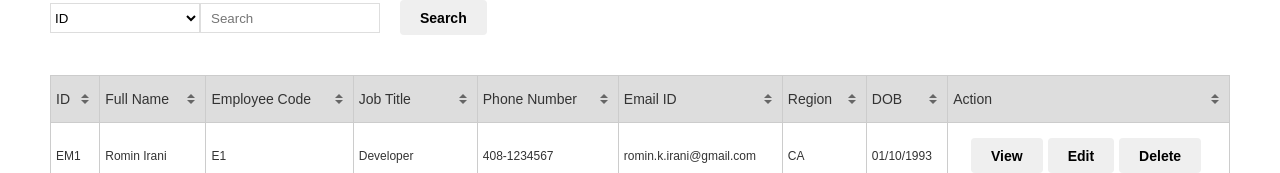
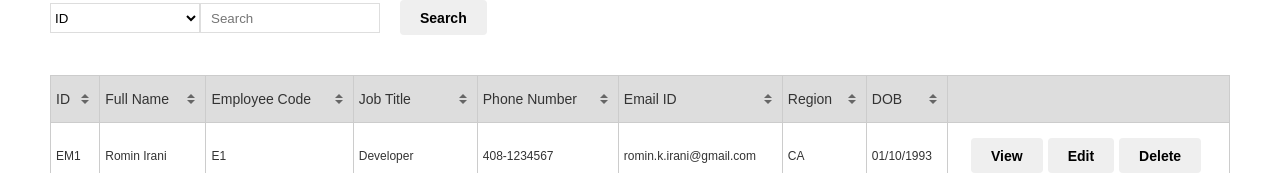
Before and after one commit to premaddx/crud-master, a React (Create React App) app: page / in a window 1280 px wide. Shown: the part 216-389 px from the top of the page. Built offline with nearby package versions, Linux system fonts and the light colour scheme.

Commit message:
configurable cols

```diff
--- a/src/components/HomePage/constants.js
+++ b/src/components/HomePage/constants.js
@@ -1,17 +1,44 @@
 import React, { Fragment } from "react";
 import Input from "../Input";
 
-
 export const COLUMNS = {
-  ID: "id",
-  "Full Name": "preferredFullName",
-  "Employee Code": "employeeCode",
-  "Job Title": "jobTitleName",
-  "Phone Number": "phoneNumber",
-  "Email ID": "emailAddress",
-  Region: "region",
-  DOB: "dob",
-  Action: null
+  id:{
+    label: "ID",
+    sortable: true
+  },
+  preferredFullName:{
+    label: "Full Name",
+    sortable: true
+  },
+  employeeCode:{
+    label: "Employee Code",
+    sortable: true
+  },
+  jobTitleName:{
+    label: "Job Title",
+    sortable: true
+  },
+  phoneNumber:{
+    label: "Phone Number",
+    sortable: true
+  },
+  emailAddress:{
+    label: "Email ID",
+    sortable: true
+  },
+  region:{
+    label: "Region",
+    sortable: true
+  },
+  dob:{
+    label: "DOB",
+    sortable: true
+  },
+  actions:{
+    label: "",
+    sortable: false,
+    isAction: true
+  }
 };
 
 export const MODAL = {
--- a/src/components/HomePage/index.js
+++ b/src/components/HomePage/index.js
@@ -32,10 +32,10 @@ class HomePage extends React.Component {
     let sortType;
     if (keyName === this.state.sortColumn) {
       sortType = this.toggleSortType();
-      this.props.sortTable(this.props.tableData, COLUMNS[keyName], sortType);
+      this.props.sortTable(this.props.tableData, keyName, sortType);
     } else {
       sortType = "ASC";
-      this.props.sortTable(this.props.tableData, COLUMNS[keyName], sortType);
+      this.props.sortTable(this.props.tableData, keyName, sortType);
     }
     this.setState({ sortType, sortColumn: keyName });
   };
@@ -204,10 +204,10 @@ class HomePage extends React.Component {
         </div>
         <div>
           <select onChange={this.handleSelectChange}>
-            {Object.keys(COLUMNS).map(keyName => {
+            {Object.keys(COLUMNS).map(col => {
               return (
-                <option value={COLUMNS[keyName]} key={COLUMNS[keyName]}>
-                  {keyName}
+                <option value={col} key={col}>
+                  {COLUMNS[col]['label']}
                 </option>
               );
             })}
--- a/src/components/Table/index.js
+++ b/src/components/Table/index.js
@@ -12,12 +12,16 @@ export default class Table extends React.Component {
         <table className="container">
           <thead>
             <tr>
-              {Object.keys(cols).map(keyName => {
+              {Object.keys(cols).map(col => {
                 return (
-                  <th scope="col" key={cols[keyName]}>
-                    <a onClick={sortCb(keyName)} className="sort-by">
-                      {keyName}
-                    </a>
+                  <th scope="col" key={col}>
+                    {cols[col].sortable ? (
+                      <a onClick={sortCb(col)} className="sort-by">
+                        {cols[col].label}
+                      </a>
+                    ) : (
+                      <span>{cols[col].label}</span>
+                    )}
                   </th>
                 );
               })}
--- a/src/redux/reducers/datatable-reducer.js
+++ b/src/redux/reducers/datatable-reducer.js
@@ -193,4 +193,5 @@ const filterRecordsUtil = (
     }
   });
   tableData = tableData.slice(startIndex, lastIndex);
+  return tableData;
 };
```
